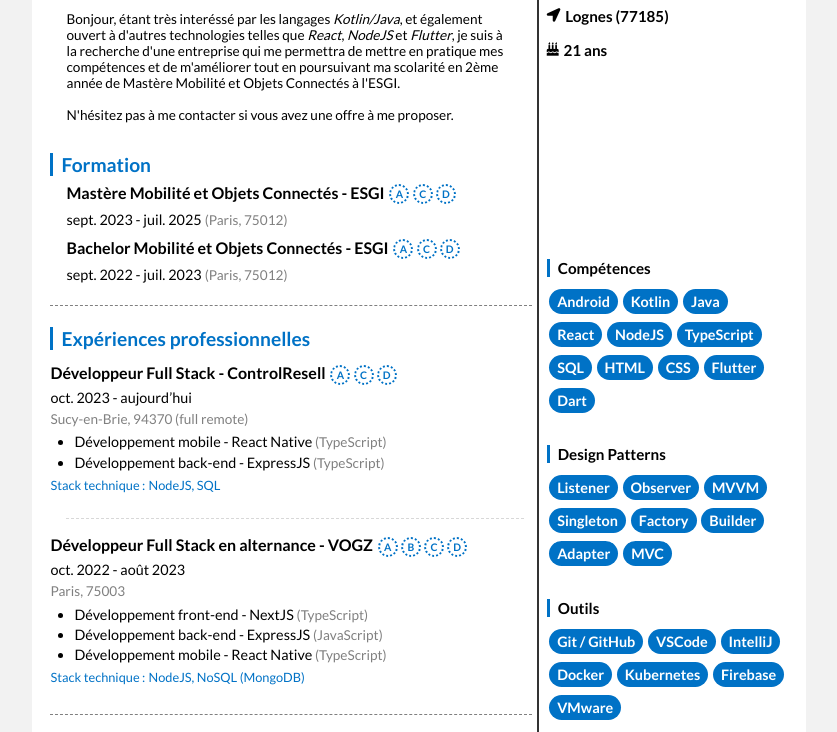
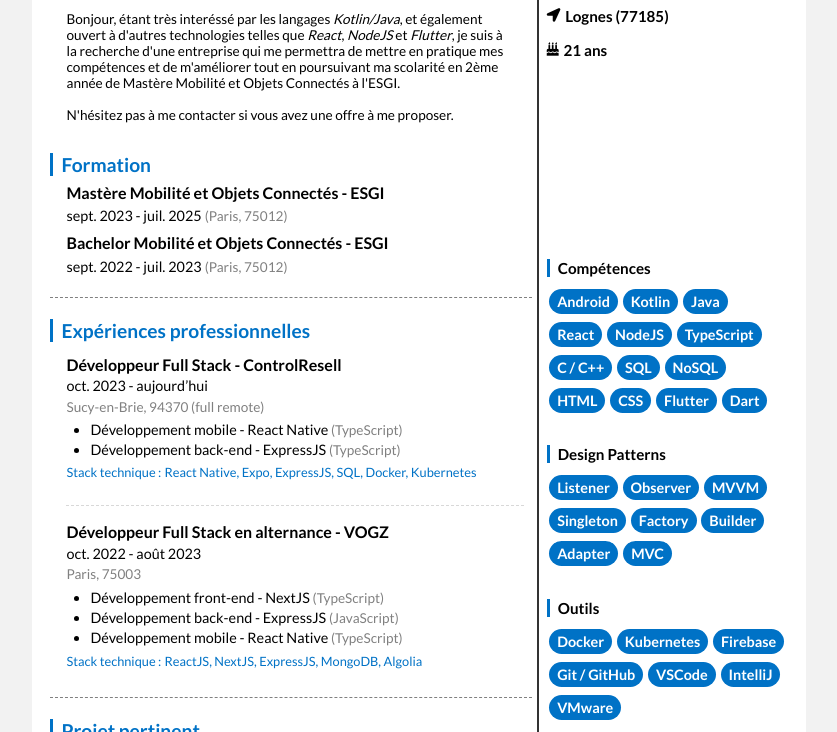
Before and after one commit to ousmane-diallo-sio/CV-HTML, a website built with Vite: page index.html in a window 1280 px wide. Shown: the part 220-952 px from the top of the page, without its empty margins (221-1058 px from the left). Built offline with nearby package versions, Linux system fonts and the light colour scheme.

Commit message:
fix: little fixes

```diff
--- a/index.html
+++ b/index.html
@@ -38,9 +38,9 @@
                     <div>
                         <h4>
                             Mastère Mobilité et Objets Connectés - ESGI
-                            <span skillId="A"></span>
+                            <!-- <span skillId="A"></span>
                             <span skillId="C"></span>
-                            <span skillId="D"></span>
+                            <span skillId="D"></span> -->
                         </h4>
                         <div>
                             <b>sept. 2023 - juil. 2025</b>
@@ -50,9 +50,9 @@
                     <div>
                         <h4>
                             Bachelor Mobilité et Objets Connectés - ESGI
-                            <span skillId="A"></span>
+                            <!-- <span skillId="A"></span>
                             <span skillId="C"></span>
-                            <span skillId="D"></span>
+                            <span skillId="D"></span> -->
                         </h4>
                         <div>
                             <b>sept. 2022 - juil. 2023</b>
@@ -79,9 +79,9 @@
                     <div>
                         <h4>
                             Développeur Full Stack - ControlResell
-                            <span skillId="A"></span>
+                            <!-- <span skillId="A"></span>
                             <span skillId="C"></span>
-                            <span skillId="D"></span>
+                            <span skillId="D"></span> -->
                         </h4>
                         <b>oct. 2023 - aujourd’hui</b>
                         <span>Sucy-en-Brie, 94370 (full remote)</span>
@@ -89,7 +89,7 @@
                             <li>Développement mobile - React Native <span>(TypeScript)</span></li>
                             <li>Développement back-end - ExpressJS <span>(TypeScript)</span></li>
                         </ul>
-                        <small>NodeJS, SQL</small>
+                        <small>React Native, Expo, ExpressJS, SQL, Docker, Kubernetes</small>
                         <!-- <nav>
                             <ul>
                                 <li>
@@ -107,10 +107,10 @@
                     <div>
                         <h4>
                             Développeur Full Stack en alternance - VOGZ
-                            <span skillId="A"></span>
+                            <!-- <span skillId="A"></span>
                             <span skillId="B"></span>
                             <span skillId="C"></span>
-                            <span skillId="D"></span>
+                            <span skillId="D"></span> -->
                         </h4>
                         <b>oct. 2022 - août 2023</b>
                         <span>Paris, 75003</span>
@@ -119,7 +119,7 @@
                             <li>Développement back-end - ExpressJS <span>(JavaScript)</span></li>
                             <li>Développement mobile - React Native <span>(TypeScript)</span></li>
                         </ul>
-                        <small>NodeJS, NoSQL (MongoDB)</small>
+                        <small>ReactJS, NextJS, ExpressJS, MongoDB, Algolia</small>
                         <!-- <nav>
                             <ul>
                                 <li>
@@ -139,10 +139,10 @@
                     <section>
                         <h4>
                             TheAudioDBApp (Projet académique)
-                            <span skillId="A"></span>
+                            <!-- <span skillId="A"></span> -->
                         </h4>
                         <p>
-                            Recherche d'artistes et d'albums via l'API theaudiodb
+                            Recherche d'artistes et d'albums via l'API theaudiodb.
                             Ce projet utilise une architecture MVVM et m'a permis de maitriser l'utilisation des
                             Fragments,
                             des RecyclerViews (avec ViewHolder), des Coroutines et des Flows sur Android.
@@ -210,7 +210,9 @@
                             <li>React</li>
                             <li>NodeJS</li>
                             <li>TypeScript</li>
+                            <li>C / C++</li>
                             <li>SQL</li>
+                            <li>NoSQL</li>
                             <li>HTML</li>
                             <li>CSS</li>
                             <li>Flutter</li>
@@ -233,12 +235,12 @@
                     <div>
                         <h3>Outils</h3>
                         <ul>
+                            <li>Docker</li>
+                            <li>Kubernetes</li>
+                            <li>Firebase</li>
                             <li>Git / GitHub</li>
                             <li>VSCode</li>
                             <li>IntelliJ</li>
-                            <li>Docker</li>
-                            <li>Kubernetes</li>
-                            <li>Firebase</li>
                             <li>VMware</li>
                         </ul>
                     </div>
--- a/styles/styles.css
+++ b/styles/styles.css
@@ -246,7 +246,7 @@
 }
 
 .resume-left > section:nth-of-type(3) > div {
-  margin: .5rem 0;
+  margin: .5rem 0 .5rem 1rem;
 }
 
  .resume-left > section > div:last-of-type {
```
Also changed, not shown: 1 other file.
